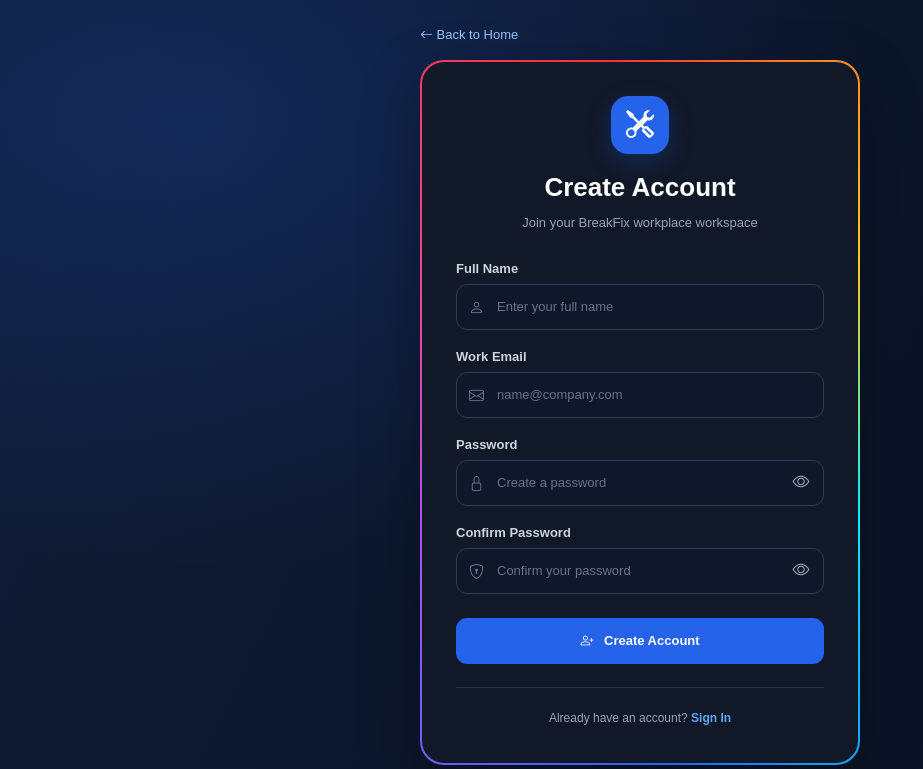
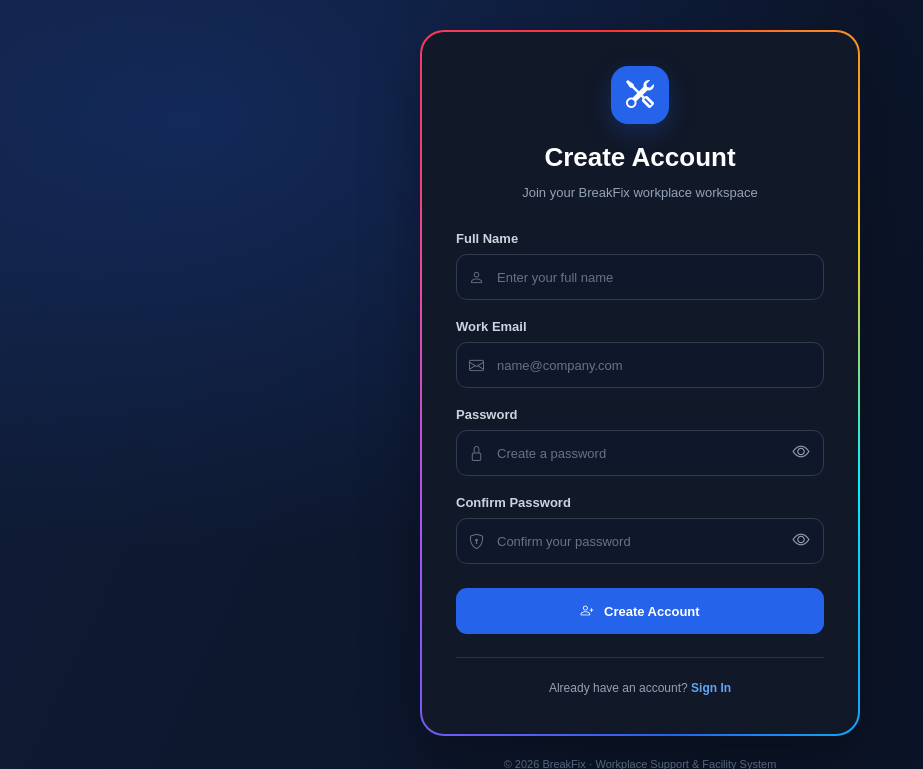
Before and after one commit to lando101507/BreakfixV2, a Flask app: page /register in a window 1280 px wide. Shown: the top 769 px of the page, without its empty margins (0-923 px from the left). Run offline with Flask 3, Linux system fonts and the light colour scheme; parts of the project's set-up code (start-up, migrations or seed data) failed here and were passed over.

Commit message:
Update register.html

```diff
--- a/BreakFix-Python/templates/register.html
+++ b/BreakFix-Python/templates/register.html
@@ -298,10 +298,6 @@
 <body>
 <div class="auth-container">
 
-    <a href="/" class="back-home">
-        <i class="bi bi-arrow-left"></i> Back to Home
-    </a>
-
     <main class="auth-card">
 
         <div class="brand-icon">
```
